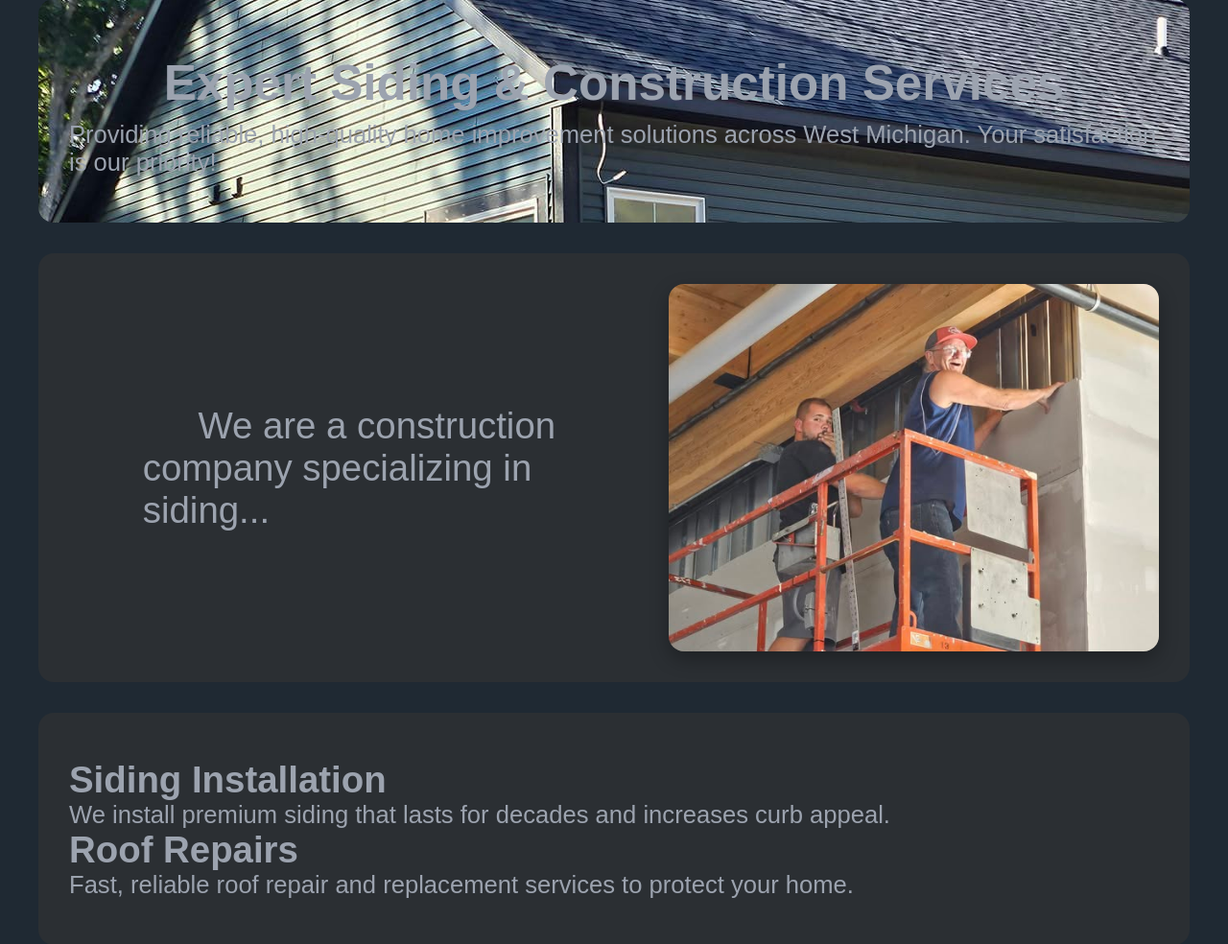
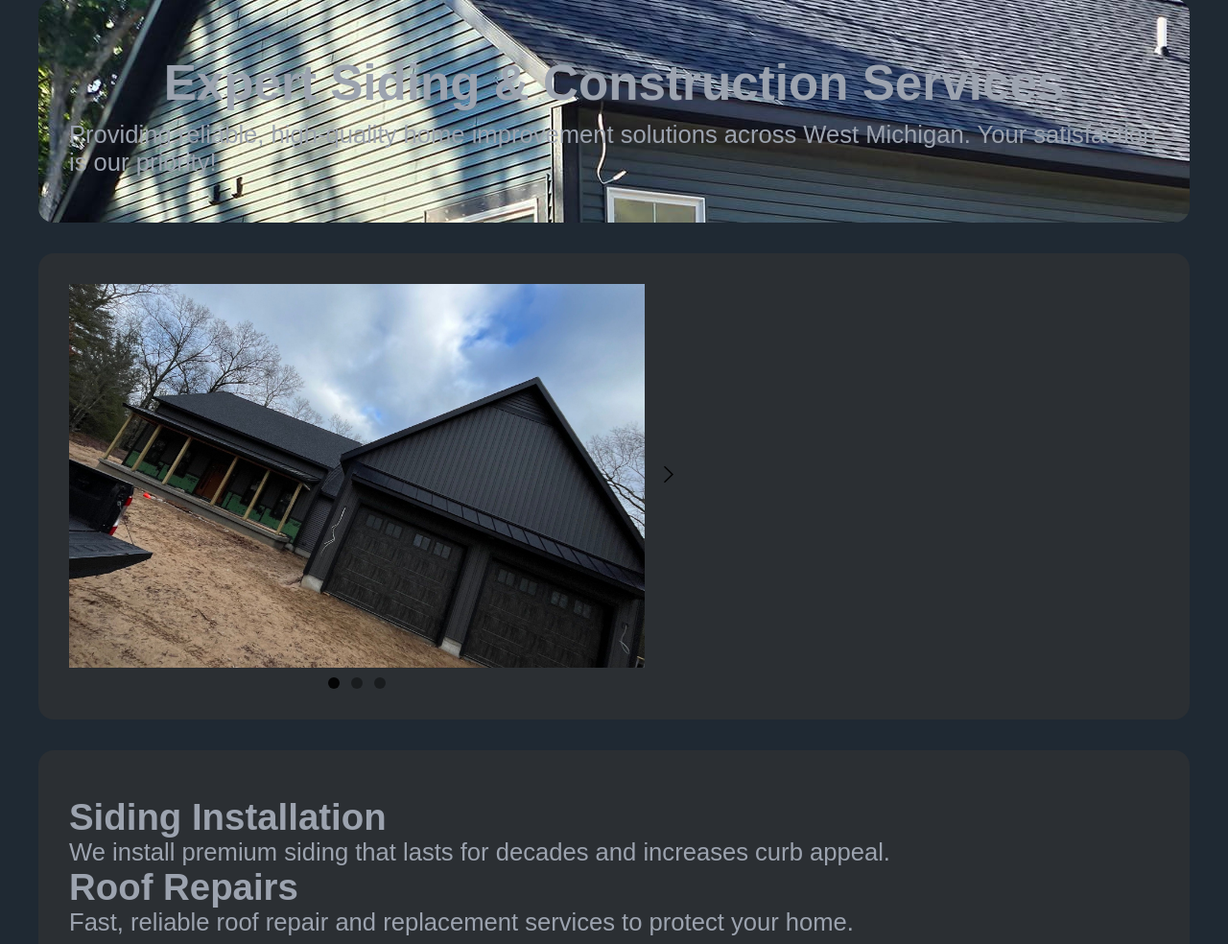
Before and after one commit to proximalbeet/OneTouchSidingWesbsite, a Flask app: page / in a window 1280 px wide. Shown: the part 147-1131 px from the top of the page at 96% size. Run offline with Flask 3, Linux system fonts and the light colour scheme.

Commit message:
image slideshow finished

```diff
--- /dev/null
+++ b/static/css/carousel.css
@@ -0,0 +1,76 @@
+.carousel {
+    position: relative;
+    width: 600px;
+    height: 400px;
+    margin: 0 auto;
+}
+
+.carousel-track-container {
+    position: relative;
+    height: 100%;
+    overflow: hidden;
+}
+
+.carousel-track {
+    list-style: none;
+    padding: 0;
+    margin: 0;
+    height: 100%;
+    transition: transform 250ms ease-in;
+}
+
+.carousel-slide {
+    position: absolute;
+    top: 0;
+    bottom: 0;
+    width: 100%;
+}
+
+.carousel-image {
+    width: 100%;
+    height: 100%;
+    object-fit: cover;
+}
+
+.carousel-button {
+    position: absolute;
+    top: 50%;
+    transform: translateY(-50%);
+    background: transparent;
+    border: none;
+    cursor: pointer;
+}
+
+.carousel-button-left {
+    left: -35px;
+}
+
+.carousel-button-right {
+    right: -35px;
+}
+
+.carousel-button img {
+    width: 20px;
+}
+
+.carousel-nav {
+    display: flex;
+    justify-content: center;
+    margin-top: 10px;
+}
+
+.carousel-indicator {
+    width: 12px;
+    height: 12px;
+    border-radius: 50%;
+    border: none;
+    margin: 0 6px;
+    background: rgba(0,0,0,.4);
+    cursor: pointer;
+}
+
+.carousel-indicator.current-slide {
+    background: rgba(0,0,0,.9);
+}
+
+.is-hidden { display: none; }
--- /dev/null
+++ b/static/js/carousel.js
@@ -0,0 +1,81 @@
+const track = document.querySelector('.carousel-track')
+const slides = Array.from(track.children);
+nextButton = document.querySelector('.carousel-button-right');
+prevButton = document.querySelector('.carousel-button-left');
+const dotsNav = document.querySelector('.carousel-nav');
+const dots = Array.from(dotsNav.children);
+
+const slideWidth = slides[0].getBoundingClientRect().width;
+
+// Arrange the slides next to one another
+const setSlidePosition = (slide, index) => {
+  slide.style.left = slideWidth * index + 'px';
+};
+slides.forEach(setSlidePosition);
+
+const moveToSlide = (track, currentSlide, targetSlide) => {
+    track.style.transform = 'translateX(-' + targetSlide.style.left + ')';
+    currentSlide.classList.remove('current-slide');
+    targetSlide.classList.add('current-slide');
+}
+
+const updateDots = (currentDot, targetDot) => {
+    currentDot.classList.remove('current-slide');
+    targetDot.classList.add('current-slide');
+}
+
+const hideShowArrows = (slides, prevButton, nextButton, targetIndex) => {
+    if (targetIndex === 0) {
+        prevButton.classList.add('is-hidden');
+        nextButton.classList.remove('is-hidden');
+    } else if (targetIndex === slides.length - 1) {
+        prevButton.classList.remove('is-hidden');
+        nextButton.classList.add('is-hidden');
+    } else {
+        prevButton.classList.remove('is-hidden');
+        nextButton.classList.remove('is-hidden');
+    }
+}
+
+// When I click left, move slides to the left
+prevButton.addEventListener('click', e => {
+    const currentSlide = track.querySelector('.current-slide');
+    const prevSlide = currentSlide.previousElementSibling;
+    const currentDot = dotsNav.querySelector('.current-slide');
+    const prevDot = currentDot.previousElementSibling;
+    const prevIndex = slides.findIndex(slide => slide === prevSlide);
+
+    moveToSlide(track, currentSlide, prevSlide)
+    updateDots(currentDot, prevDot);
+    hideShowArrows(slides, prevButton, nextButton, prevIndex);
+});
+
+// When I click right, move slides to the right
+nextButton.addEventListener('click', e => {
+    const currentSlide = track.querySelector('.current-slide');
+    const nextSlide = currentSlide.nextElementSibling;
+    const currentDot = dotsNav.querySelector('.current-slide');
+    const nextDot = currentDot.nextElementSibling;
+    const nextIndex = slides.findIndex(slide => slide === nextSlide);
+
+    moveToSlide(track, currentSlide, nextSlide)
+    updateDots(currentDot, nextDot);
+    hideShowArrows(slides, prevButton, nextButton, nextIndex);
+});
+
+// When I click the nav indicators, move to that slide
+dotsNav.addEventListener('click', e => {
+    const targetDot = e.target.closest('button');
+
+    if (!targetDot) return;
+
+    const currentSlide = track.querySelector('.current-slide');
+    const currentDot = dotsNav.querySelector('.current-slide');
+    const targetIndex = dots.findIndex(dot => dot === targetDot);
+    const targetSlide = slides[targetIndex];
+
+    moveToSlide(track, currentSlide, targetSlide);
+    updateDots(currentDot, targetDot);
+    hideShowArrows(slides, prevButton, nextButton, targetIndex);
+
+})
--- a/templates/home.html
+++ b/templates/home.html
@@ -6,6 +6,7 @@
     <title>One Touch Siding</title>
 
     <link rel="stylesheet" href="{{ url_for('static', filename='css/style.css') }}">
+    <link rel="stylesheet" href="{{ url_for('static', filename='css/carousel.css') }}">
 </head>
 <body>
     <header>
@@ -24,10 +25,43 @@
         </div>
 
         <div class="block block2">
-            <p class="about-us">
-                We are a construction company specializing in siding...
-            </p>
-            <img src="{{ url_for('static', filename='images/posing.png') }}" alt="posing" class="posing"/>
+{#            <p class="about-us">#}
+{#                We are a construction company specializing in siding...#}
+{#            </p>#}
+{#            <img src="{{ url_for('static', filename='images/posing.png') }}" alt="posing" class="posing"/>#}
+            <div class="about-media">
+                <div class="carousel">
+                    <button class="carousel-button carousel-button-left is-hidden">
+                        <img src="{{ url_for('static', filename='images/carousel/left-arrow-angle.svg') }}" alt="">
+                    </button>
+
+                    <div class="carousel-track-container">
+                        <ul class="carousel-track">
+                            <li class="carousel-slide current-slide">
+                                <img src="{{ url_for('static', filename='images/houses/house1.jpg') }}" alt="house1" class="carousel-image">
+                            </li>
+                            <li class="carousel-slide">
+                                <img src="{{ url_for('static', filename='images/houses/house2.jpg') }}" alt="house2" class="carousel-image">
+                            </li>
+                            <li class="carousel-slide">
+                                <img src="{{ url_for('static', filename='images/houses/house3.jpg') }}" alt="house3" class="carousel-image">
+                            </li>
+                        </ul>
+                    </div>
+
+                    <button class="carousel-button carousel-button-right">
+                        <img src="{{ url_for('static', filename='images/carousel/right-arrow-angle.svg') }}" alt="">
+                    </button>
+                </div>
+
+                <div class="carousel-nav">
+                    <button class="carousel-indicator current-slide"></button>
+                    <button class="carousel-indicator"></button>
+                    <button class="carousel-indicator"></button>
+                </div>
+            </div>
+
+            <script src="{{ url_for('static', filename='js/carousel.js') }}"></script>
         </div>
 
         <div class="block block3">
```
Also changed, not shown: static/images/carousel/left-arrow-angle.svg (added), static/images/carousel/right-arrow-angle.svg (added), static/images/houses/house1.jpg (added), static/images/houses/house2.jpg (added), static/images/houses/house3.jpg (added).
